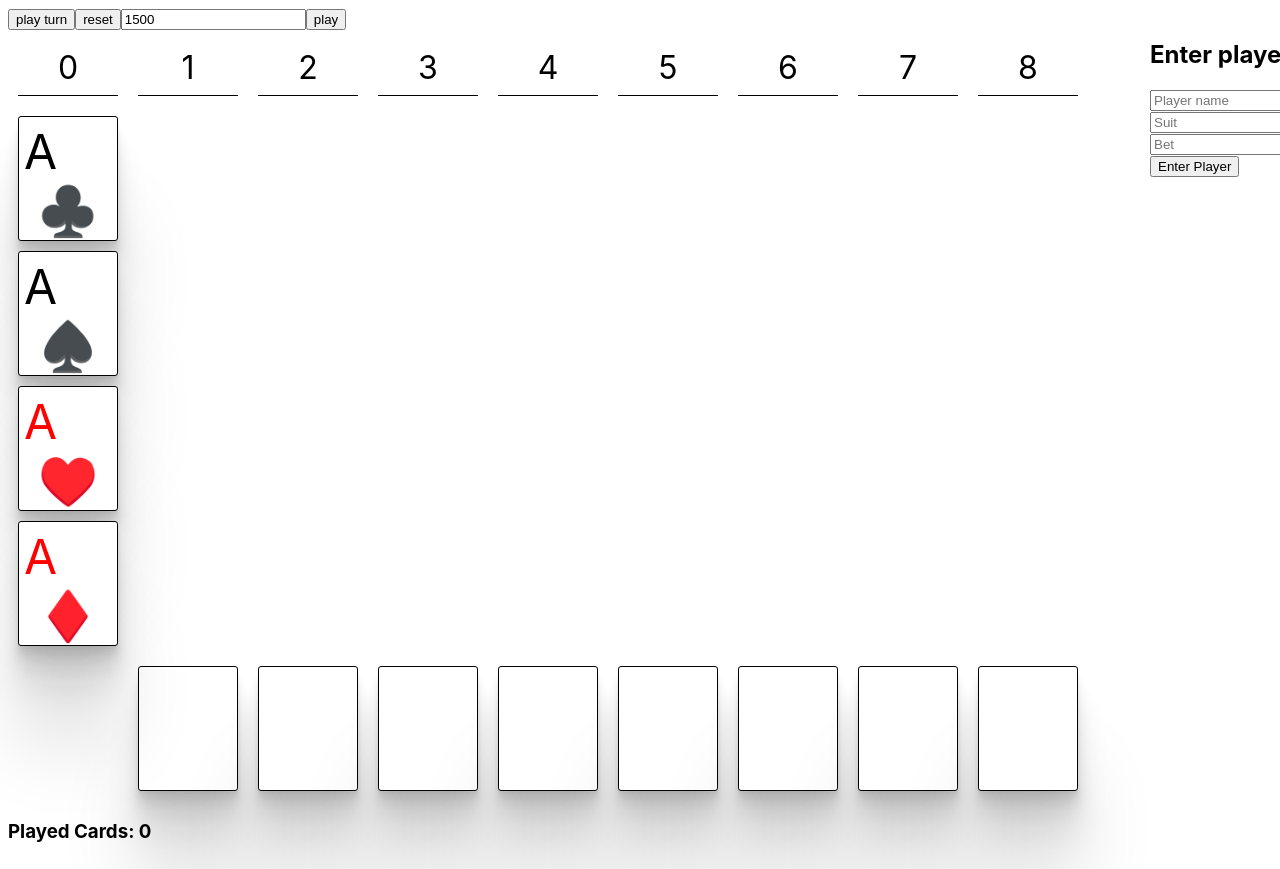
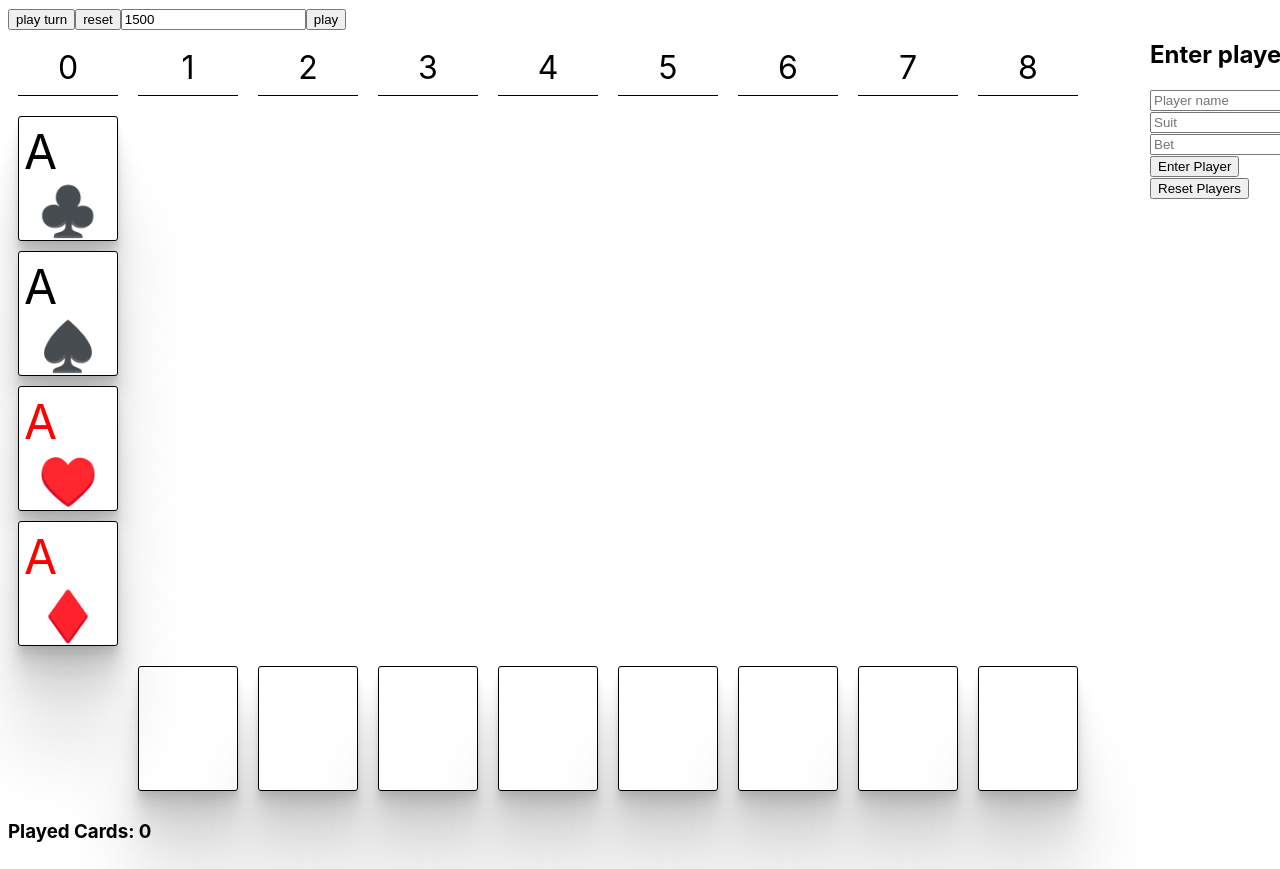
Before and after one commit to jerempa/Ravit, a React (Create React App) app: page / in a window 1280 px wide. Shown: the top 869 px of the page. Built offline with nearby package versions, Linux system fonts and the light colour scheme.

Commit message:
Added a possibility to reset players

```diff
--- a/src/PlayerInfo.tsx
+++ b/src/PlayerInfo.tsx
@@ -1,5 +1,7 @@
 import React, { useState } from 'react';
 import './PlayerInfo.css';
+import Card, { suitColor, emojiSuitMap } from './Card';
+
 
 interface Player {
   playerName: string;
@@ -21,12 +23,16 @@ function PlayerInfo() {
       bet,
     };
 
+
     setPlayers([...players, newPlayer]);
     setPlayerName('');
     setSuit('');
     setBet('');
   };
 
+  const resetPlayers = () => {
+    setPlayers([]);
+  };
 
   return (
     <div className="player-info">
@@ -58,6 +64,9 @@ function PlayerInfo() {
       <div>
         <button onClick={handleSubmit}>Enter Player</button>
       </div>
+      <div>
+      <button onClick={resetPlayers}>Reset Players</button>
+      </div>
       {players.length > 0 && (
         <div>
           <h3>Players:</h3>
```
